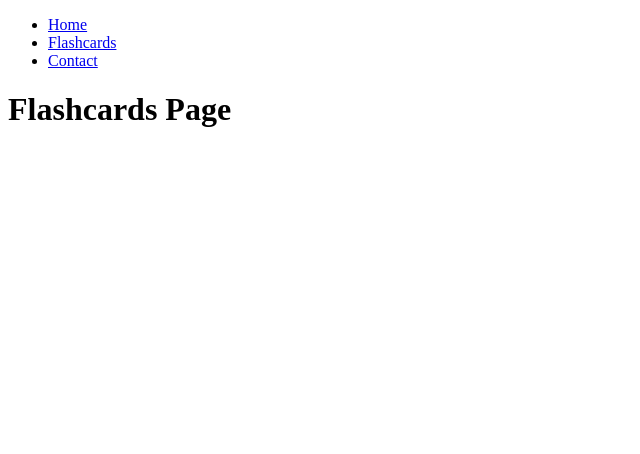
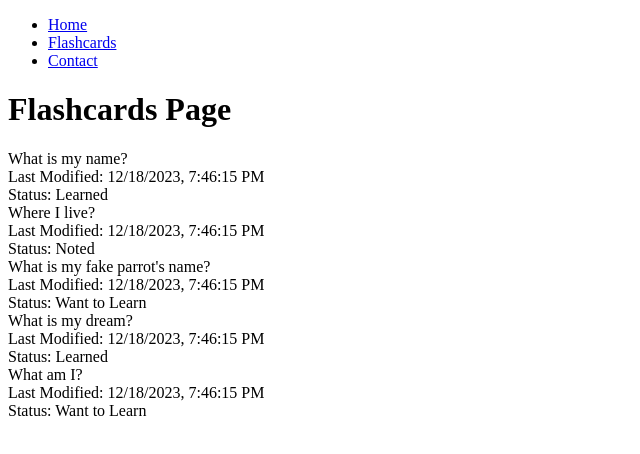
Before and after one commit to alialiyev818/assignment_3, a React (Create React App) app: page /flashcards in a window 1280 px wide. Shown: the top 454 px of the page, without its empty margins (0-640 px from the left). Built offline with nearby package versions, Linux system fonts and the light colour scheme.

Commit message:
Version 7 - Started working on the flashcards page by creating a new component called Flashcard.js for flashcards. Each card has a status, last modification date indicator and 2 sides (for question and answer) which can be viewed by clicking on the card.

```diff
--- /dev/null
+++ b/src/Flashcard.js
@@ -0,0 +1,19 @@
+import React, { useState } from 'react';
+
+function Flashcard({ card }) {
+  const [isFlipped, setIsFlipped] = useState(false);
+
+  const handleClick = () => {
+    setIsFlipped(!isFlipped);
+  };
+
+  return (
+    <div onClick={handleClick}>
+      {isFlipped ? card.answer : card.question}
+      <div>Last Modified: {card.lastModified.toLocaleString()}</div>
+      <div>Status: {card.status}</div>
+    </div>
+  );
+}
+
+export default Flashcard;
--- a/src/FlashcardsPage.js
+++ b/src/FlashcardsPage.js
@@ -1,9 +1,21 @@
-import React from 'react';
+import React, { useState } from 'react';
+import Flashcard from './Flashcard';
 
 function FlashcardsPage() {
+  const [flashcards, setFlashcards] = useState([
+    { question: 'What is my name?', answer: 'Ali', lastModified: new Date(), status: 'Learned' },
+    { question: 'Where I live?', answer: 'in Baku', lastModified: new Date(), status: 'Noted' },
+    { question: `What is my fake parrot's name?`, answer: 'Jesica', lastModified: new Date(), status: 'Want to Learn' },
+    { question: 'What is my dream?', answer: '100% Health', lastModified: new Date(), status: 'Learned' },
+    { question: 'What am I?', answer: 'a Human', lastModified: new Date(), status: 'Want to Learn' },
+  ]);
+
   return (
     <div>
       <h1>Flashcards Page</h1>
+      {flashcards.map((card, index) => (
+        <Flashcard key={index} card={card} />
+      ))}
     </div>
   );
 }
```
